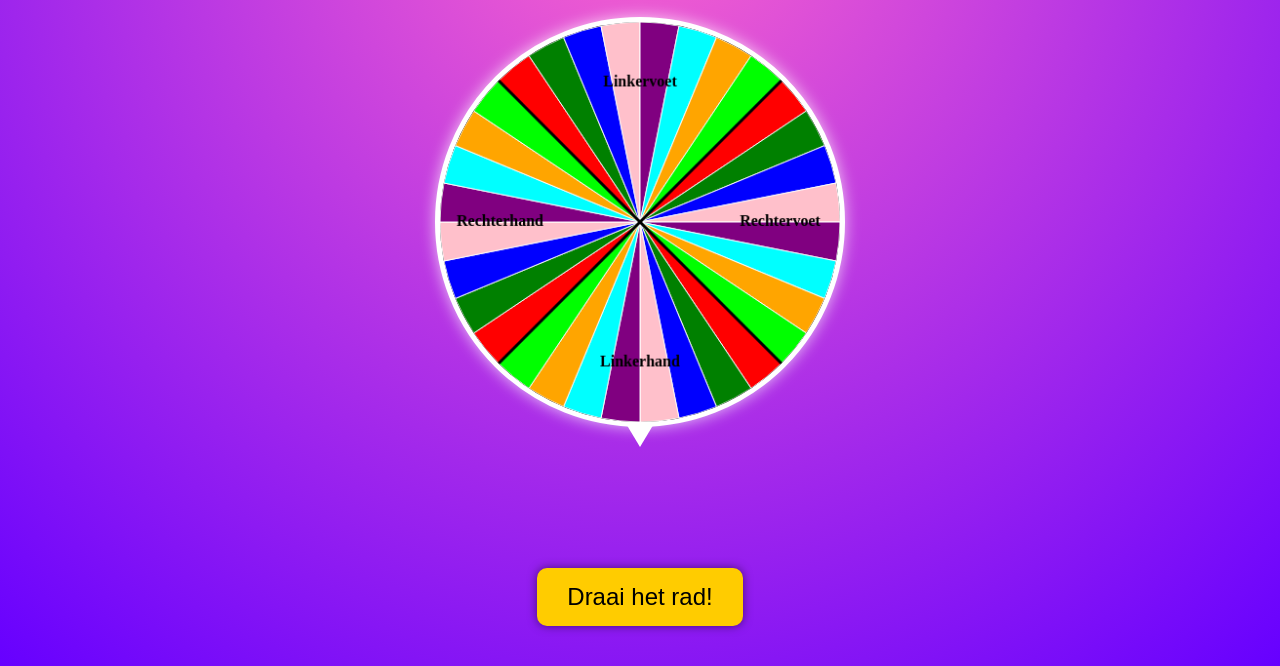
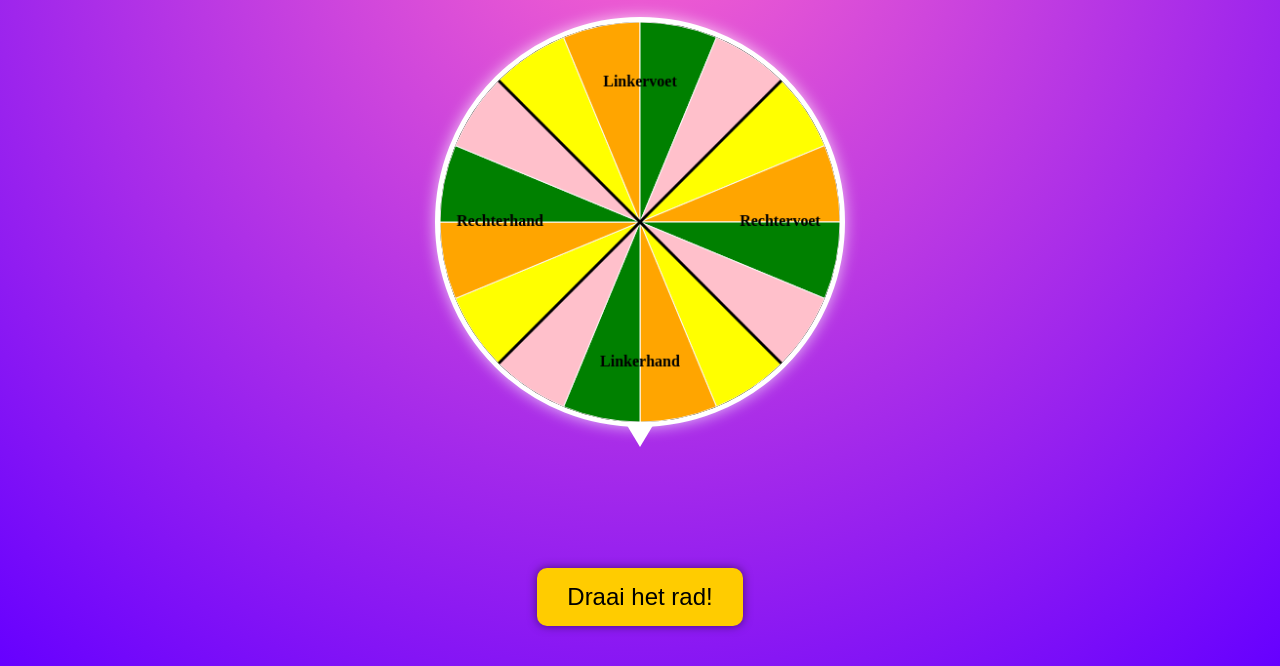
Before and after one commit to NextGenDataLead/verjaardat_jaz, a plain HTML site: page index.html in a window 1280 px wide. Shown: the part 134-800 px from the top of the page. Drawn offline with Linux system fonts and the light colour scheme.

Commit message:
changed to four colors

```diff
--- a/index.html
+++ b/index.html
@@ -105,7 +105,6 @@
   </div>
   <!-- Container voor kleur en icoon -->
   <div id="resultContainer">
-    <!-- Default HTML order: icon then circle -->
     <span id="winningIcon"></span>
     <div id="winningColorDisplay"></div>
   </div>
@@ -115,18 +114,18 @@
     const canvas = document.getElementById('wheel');
     const ctx = canvas.getContext('2d');
 
-    // Kleurnamen: binnen elke kwart komen alle kleuren terug.
-    const colorNames = ["red", "green", "blue", "pink", "purple", "cyan", "orange", "lime"];
-    // Vier kwarten, elk gekoppeld aan een ledemaat.
+    // Vier kleuren: elk kwart bevat deze kleuren
+    const colorNames = ["yellow", "orange", "green", "pink"];
+    // Vier kwarten, elk gekoppeld aan een ledemaat
     const limbs = ["Linkerhand", "Rechterhand", "Linkervoet", "Rechtervoet"];
 
-    // In totaal: 4 kwarten * (aantal kleuren) per kwart
+    // Totale segmenten = 4 kwarten * (aantal kleuren) = 4 * 4 = 16
     const totalSegments = 4 * colorNames.length;
     let currentRotation = 0;
 
     // We willen dat het onderste kwart loopt van 45° tot 135° (midden op 90°).
     const angleOffset = 45; // in graden
-    // De pointer is visueel getekend op 90° (onderaan).
+    // De pointer is visueel getekend op 90° (onderaan)
     const pointerAngle = 90;
 
     // Zorg dat het canvas altijd de container vult
@@ -227,7 +226,7 @@
         const relativeAngle = (effectiveAngle - angleOffset + 360) % 360;
         const segmentSize = 360 / totalSegments;
         const winningSegmentIndex = Math.floor(relativeAngle / segmentSize);
-        // Kwart (limb) en kleur bepalen:
+        // Bepaal de kwart (limb) en de kleur
         const quarterIndex = Math.floor(winningSegmentIndex / colorNames.length);
         const colorIndex = winningSegmentIndex % colorNames.length;
         const winningLimb = limbs[quarterIndex];
@@ -248,10 +247,8 @@
 
         // Plaats het icoon links of rechts afhankelijk van de kant van het limb.
         if (winningLimb.includes("Linker")) {
-          // Voor "Linker": [winningIcon] then [winningColorDisplay]
           resultContainer.style.flexDirection = "row";
         } else {
-          // Voor "Rechter": [winningColorDisplay] then [winningIcon]
           resultContainer.style.flexDirection = "row-reverse";
         }
         winningIcon.textContent = icon;
```
